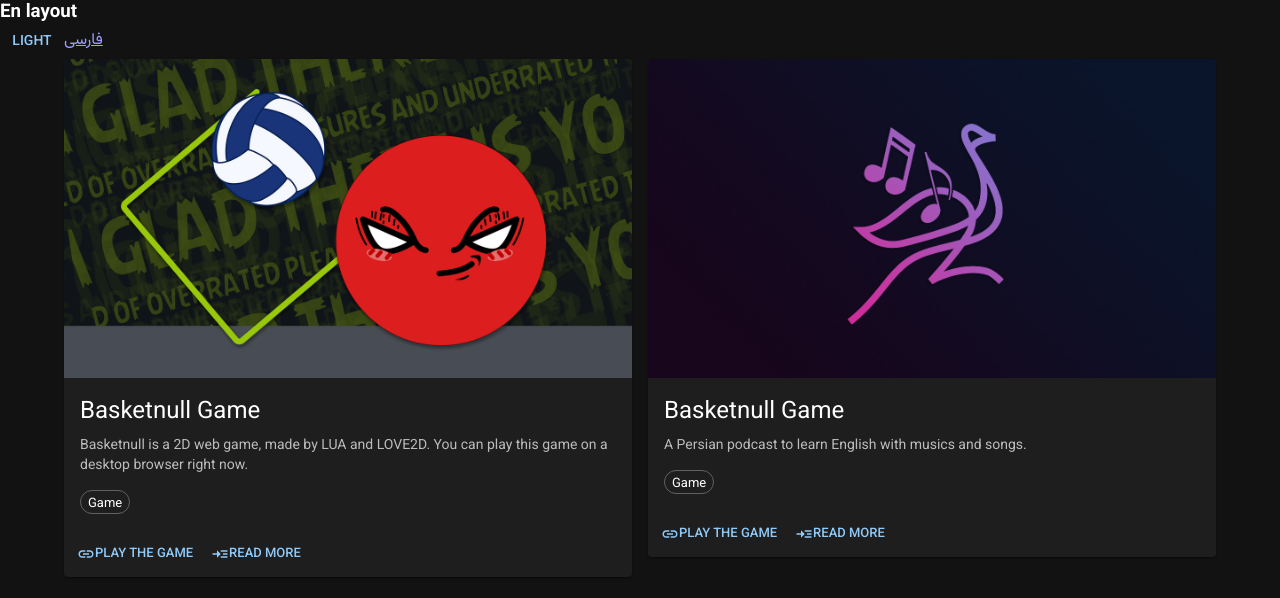
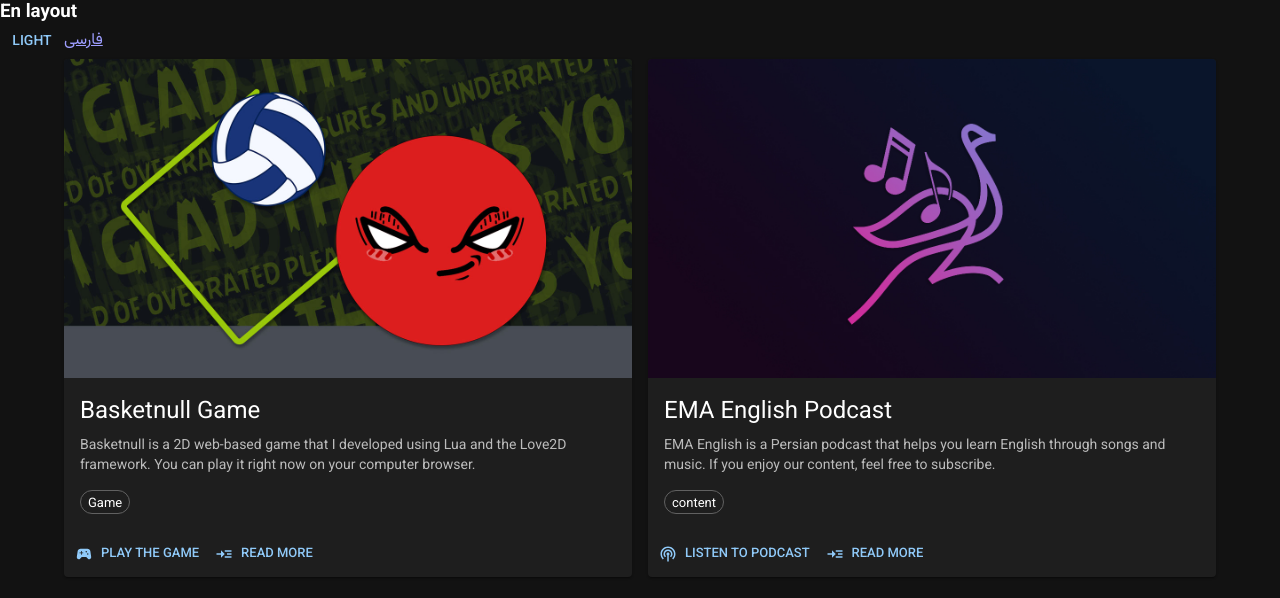
Before and after one commit to mitinull/portfolio-blog-nextjs-mui-multilanguage, a Next.js app: page / in a window 1280 px wide. Shown: the top 598 px of the page. Built offline with nearby package versions, Linux system fonts and the light colour scheme.

Commit message:
Fixing card style + adding persian cards + adding some links

```diff
--- a/app/(index)/layout.jsx
+++ b/app/(index)/layout.jsx
@@ -7,7 +7,7 @@ export default function EnLayout({ children }) {
   return (
     <html lang="en" suppressHydrationWarning>
       <body className={roboto.className}>
-        <Providers>
+        <Providers direction="ltr">
           <h3>En layout</h3>
           {children}
         </Providers>
--- /dev/null
+++ b/components/CustomReadMoreIcon.jsx
@@ -0,0 +1,11 @@
+import { ReadMore } from "@mui/icons-material";
+
+export function CustomReadMoreIcon({ lang }) {
+  return (
+    <ReadMore
+      sx={{
+        scale: lang === "en" ? "1" : "-1",
+      }}
+    />
+  );
+}
--- /dev/null
+++ b/components/MyCardButton.jsx
@@ -0,0 +1,16 @@
+import { Button } from "@mui/material";
+import Link from "next/link";
+
+export function MyCardButton({ children, Icon, href, newTab }) {
+  return (
+    <Button
+      size="small"
+      startIcon={Icon}
+      LinkComponent={Link}
+      href={href}
+      target={newTab ? "_blank" : "_self"}
+    >
+      {children}
+    </Button>
+  );
+}
--- a/components/cards/BasketnullCard.jsx
+++ b/components/cards/BasketnullCard.jsx
@@ -1,6 +1,5 @@
-import { ReadMore, Link as LinkIcon } from "@mui/icons-material";
+import { SportsEsports } from "@mui/icons-material";
 import {
-  Button,
   Card,
   CardActions,
   CardContent,
@@ -9,10 +8,10 @@ import {
   Stack,
   Typography,
 } from "@mui/material";
+import { MyCardButton } from "../MyCardButton";
+import { CustomReadMoreIcon } from "../CustomReadMoreIcon";
 
-export function BasketnullCard({lang}) {
-  const language = lang;
-
+export function BasketnullCard({ lang }) {
   return (
     <Card>
       <CardMedia
@@ -29,39 +28,32 @@ export function BasketnullCard({lang}) {
       />
       <CardContent>
         <Typography gutterBottom variant="h5" component="div">
-          {language === "en"
-            ? "Basketnull Game"
-            : "بازی بسکتنال (Basketnull)"}
+          {lang === "en" ? "Basketnull Game" : "بازی بسکتنال (Basketnull)"}
         </Typography>
         <Typography variant="body2" color="text.secondary">
-          {language === "en"
-            ? `Basketnull is a 2D web game, made by LUA and LOVE2D. You can play
-        this game on a desktop browser right now.`
-            : `بازی بسکتنال یک بازی دو بعدی تحت وب است. این بازی با زبان Lua و فریمورک Love2D ساخته شده است.
-          همین الان می‌توانید این بازی را توسط مرورگر کامپیوتر خود اجرا کنید.`}
+          {lang === "en"
+            ? `Basketnull is a 2D web-based game
+            that I developed using Lua and the Love2D framework.
+             You can play it right now on your computer browser.`
+            : `بازی بسکتنال یک بازی دو بعدی تحت وبه.
+             این بازی رو با زبان Lua و فریمورک Love2D ساختم.
+          همین الان می‌توانید این بازی رو با مرورگر کامپیوتر خود اجرا کنید.`}
         </Typography>
         <Stack direction="row" mt={2}>
           <Chip
-            label={language === "en" ? "Game" : "بازی سازی"}
+            label={lang === "en" ? "Game" : "بازی سازی"}
             size="small"
             variant="outlined"
           />
         </Stack>
       </CardContent>
       <CardActions>
-        <Button size="small">
-          <LinkIcon sx={{ fontSize: 18 }} />
-          {language === "en" ? "Play the Game" : "رفتن به سایت"}
-        </Button>
-        <Button size="small">
-          <ReadMore
-            sx={{
-              fontSize: 18,
-              scale: language === "en" ? "1" : "-1",
-            }}
-          />
-          {language === "en" ? "Read More" : "بیشتر بخوانید"}
-        </Button>
+        <MyCardButton Icon={<SportsEsports />}>
+          {lang === "en" ? "Play the Game" : "همین الان بازی کن"}
+        </MyCardButton>
+        <MyCardButton Icon={<CustomReadMoreIcon lang={lang} />}>
+          {lang === "en" ? "Read More" : "بیشتر بخوانید"}
+        </MyCardButton>
       </CardActions>
     </Card>
   );
--- a/components/cards/EmaEnglishCard.jsx
+++ b/components/cards/EmaEnglishCard.jsx
@@ -1,6 +1,5 @@
-import { ReadMore, Link as LinkIcon } from "@mui/icons-material";
+import { Podcasts, SportsEsports } from "@mui/icons-material";
 import {
-  Button,
   Card,
   CardActions,
   CardContent,
@@ -9,10 +8,10 @@ import {
   Stack,
   Typography,
 } from "@mui/material";
+import { MyCardButton } from "../MyCardButton";
+import { CustomReadMoreIcon } from "../CustomReadMoreIcon";
 
-export function EmaEnglishCard() {
-  const language = "english";
-
+export function EmaEnglishCard({ lang }) {
   return (
     <Card>
       <CardMedia
@@ -29,35 +28,39 @@ export function EmaEnglishCard() {
       />
       <CardContent>
         <Typography gutterBottom variant="h5" component="div">
-          {language === "english"
-            ? "Basketnull Game"
-            : "بازی بسکتنال (Basketnull)"}
+          {lang === "en" ? "EMA English Podcast" : "پادکست اِما انگلیش"}
         </Typography>
         <Typography variant="body2" color="text.secondary">
-          A Persian podcast to learn English with musics and songs.
+          {lang === "en"
+            ? `EMA English is a Persian podcast that helps
+            you learn English through songs and music.
+             If you enjoy our content, feel free to subscribe.`
+            : `اِما انگلیش (EMA English) یک پادکست فارسیه
+            برای یادگیری زبان انگلیسی به همراه ترانه و موسیقی‌.
+            اگر دوست داشتید می‌توانید پادکست ما رو دنبال کنید.`}
         </Typography>
         <Stack direction="row" mt={2}>
           <Chip
-            label={language === "english" ? "Game" : "بازی سازی"}
+            label={lang === "en" ? "content" : "تولید محتوا"}
             size="small"
             variant="outlined"
           />
         </Stack>
       </CardContent>
       <CardActions>
-        <Button size="small">
-          <LinkIcon sx={{ fontSize: 18 }} />
-          {language === "english" ? "Play the Game" : "رفتن به سایت"}
-        </Button>
-        <Button size="small">
-          <ReadMore
-            sx={{
-              fontSize: 18,
-              scale: language === "english" ? "1" : "-1",
-            }}
-          />
-          {language === "english" ? "Read More" : "بیشتر بخوانید"}
-        </Button>
+        <MyCardButton
+          Icon={<Podcasts />}
+          href="https://castbox.fm/channel/id5058728?utm_source=website&utm_medium=dlink&utm_campaign=web_share&utm_content=EMA%20English%20%7C%20English%20Music%20%7C%20%D8%A2%D9%85%D9%88%D8%B2%D8%B4%20%D8%B2%D8%A8%D8%A7%D9%86"
+          newTab
+        >
+          {lang === "en" ? "Listen to Podcast" : "برو به صفحه پادکست"}
+        </MyCardButton>
+        <MyCardButton
+          Icon={<CustomReadMoreIcon lang={lang} />}
+          href="./ema-english"
+        >
+          {lang === "en" ? "Read More" : "بیشتر بخوانید"}
+        </MyCardButton>
       </CardActions>
     </Card>
   );
--- a/package.json
+++ b/package.json
@@ -19,7 +19,9 @@
     "next": "14.2.5",
     "npm": "^10.8.2",
     "react": "^18",
-    "react-dom": "^18"
+    "react-dom": "^18",
+    "stylis": "^4.3.2",
+    "stylis-plugin-rtl": "^2.1.1"
   },
   "devDependencies": {
     "eslint": "^8",
--- a/utils/providers.jsx
+++ b/utils/providers.jsx
@@ -1,12 +1,28 @@
 "use client";
 
+import createCache from "@emotion/cache";
+import { CacheProvider } from "@emotion/react";
 import InitColorSchemeScript from "@mui/material/InitColorSchemeScript";
 import {
   experimental_extendTheme as extendTheme,
   Experimental_CssVarsProvider as CssVarsProvider,
 } from "@mui/material/styles";
+import { prefixer } from "stylis";
+import stylisRTLPlugin from "stylis-plugin-rtl";
 
+const cacheRtl = createCache({
+  key: "muirtl",
+  stylisPlugins: [prefixer, stylisRTLPlugin],
+});
+
+function Rtl(props) {
+  return <CacheProvider value={cacheRtl}>{props.children}</CacheProvider>;
+}
+
+export function Providers({ children, direction }) {
   const theme = extendTheme({
+    direction: direction,
+
     typography: {
       fontFamily: "inherit",
       button: {
@@ -15,12 +31,11 @@ const theme = extendTheme({
     },
   });
 
-export function Providers({ children }) {
   return (
     <>
       <InitColorSchemeScript defaultMode="dark" />
       <CssVarsProvider theme={theme} defaultMode="dark">
-        {children}
+        {direction === "ltr" ? children : <Rtl>{children}</Rtl>}
       </CssVarsProvider>
     </>
   );
```
Also changed, not shown: 2 other files (tests, documents, lock files or other folders). Lines whose indentation alone changed are shown as unchanged.
